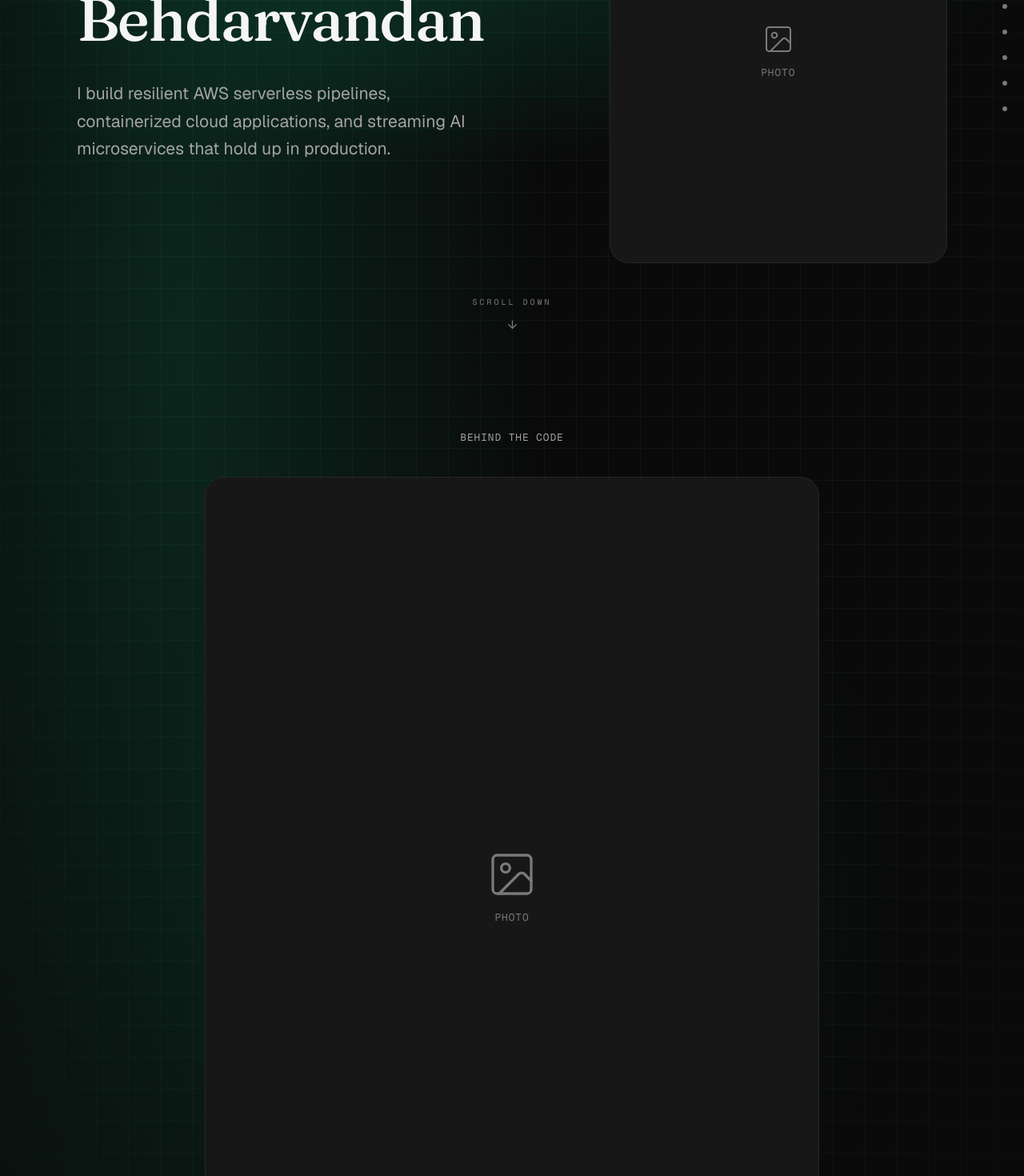
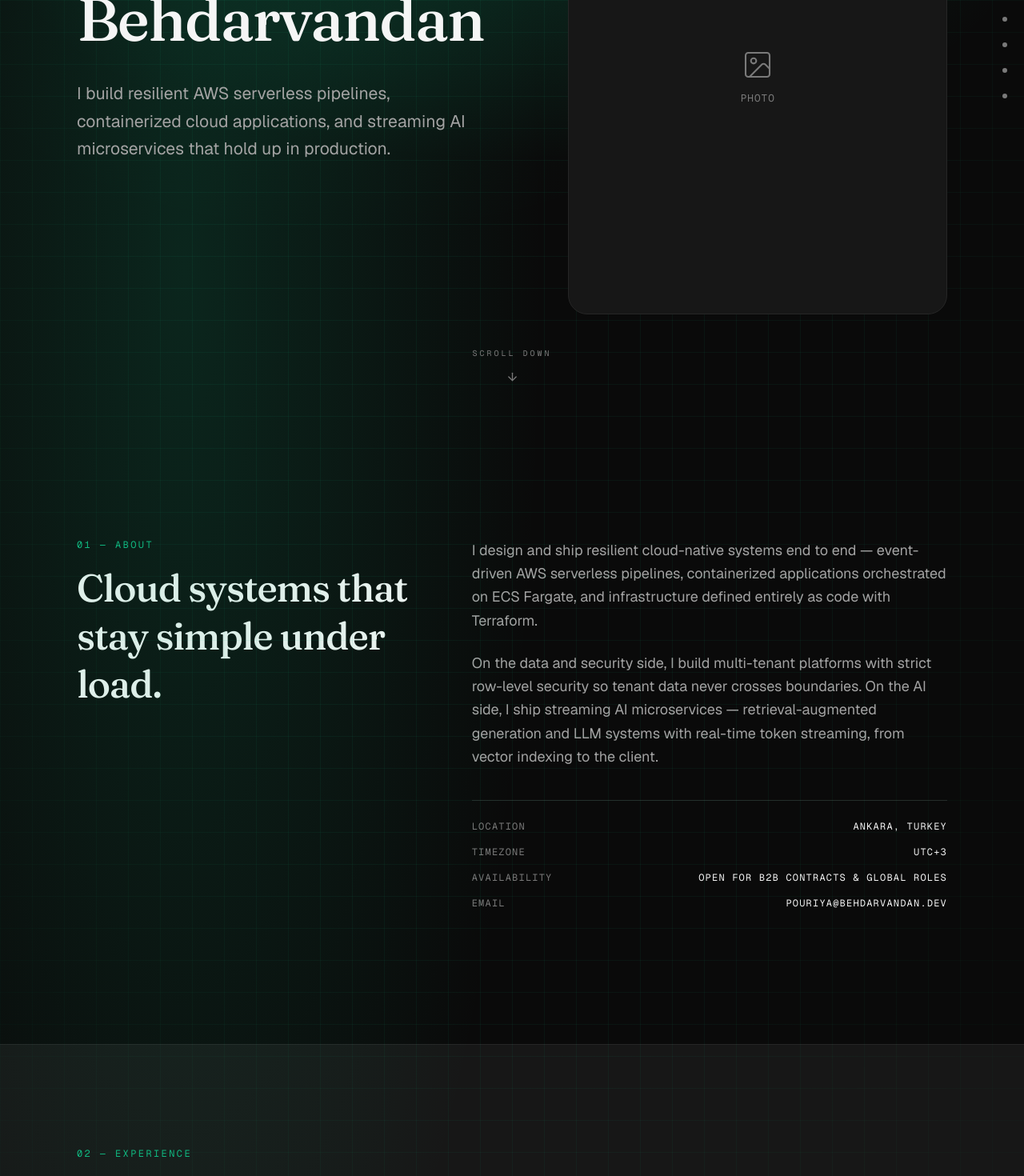
Before and after one commit to Behdarvandan/pouriya-portfolio, a Next.js app: page /en in a window 1280 px wide. Shown: the part 360-1830 px from the top of the page at 80% size. Built offline with nearby package versions, Linux system fonts and the light colour scheme.

Commit message:
refactor: remove photo reveal section, make all sections full-viewport height

```diff
--- a/src/app/[locale]/page.tsx
+++ b/src/app/[locale]/page.tsx
@@ -3,7 +3,6 @@ import { getTranslations, setRequestLocale } from "next-intl/server";
 import { Nav } from "@/components/nav";
 import { ScrollDots } from "@/components/scroll-dots";
 import { Hero } from "@/components/hero";
-import { PhotoReveal } from "@/components/photo-reveal";
 import { About } from "@/components/about";
 import { Experience } from "@/components/experience";
 import { Skills } from "@/components/skills";
@@ -50,7 +49,6 @@ export default async function Home({
       <ScrollDots />
       <main id="main-content" className="flex-1">
         <Hero />
-        <PhotoReveal />
         <About />
         <Experience />
         <Skills />
--- a/src/components/about.tsx
+++ b/src/components/about.tsx
@@ -11,7 +11,10 @@ export async function About() {
   const sectionT = await getTranslations("Sections.about");
 
   return (
-    <section id="about" className="scroll-mt-24 bg-canvas">
+    <section
+      id="about"
+      className="scroll-mt-24 flex min-h-screen flex-col justify-center bg-canvas"
+    >
       <RevealGroup
         as="div"
         className="shell grid gap-12 py-24 md:grid-cols-[0.9fr_1.2fr] md:py-32"
--- a/src/components/contact.tsx
+++ b/src/components/contact.tsx
@@ -23,7 +23,7 @@ export async function Contact() {
   return (
     <section
       id="contact"
-      className="scroll-mt-24 border-t border-edge bg-panel"
+      className="scroll-mt-24 flex min-h-screen flex-col justify-center border-t border-edge bg-panel"
     >
       <RevealGroup
         as="div"
--- a/src/components/experience.tsx
+++ b/src/components/experience.tsx
@@ -12,7 +12,7 @@ export async function Experience() {
   return (
     <section
       id="experience"
-      className="scroll-mt-24 border-t border-edge bg-panel"
+      className="scroll-mt-24 flex min-h-screen flex-col justify-center border-t border-edge bg-panel"
     >
       <div className="shell py-24 md:py-32">
         <SectionHeading
--- a/src/components/hero.tsx
+++ b/src/components/hero.tsx
@@ -30,7 +30,7 @@ export async function Hero() {
         aria-hidden="true"
       />
 
-      <HeroRevealGroup className="shell relative grid min-h-[calc(100vh-4rem)] grid-cols-1 items-center gap-12 py-24 pb-[10vh] sm:pb-[14vh] lg:grid-cols-[1.15fr_0.85fr] lg:items-stretch">
+      <HeroRevealGroup className="shell relative grid min-h-screen grid-cols-1 items-center gap-12 py-24 pb-[10vh] sm:pb-[14vh] lg:grid-cols-[1.15fr_0.85fr] lg:items-stretch">
         <div className="flex max-w-xl flex-col gap-6">
           <HeroRevealItem>
             {/* Icon-signature: the ssamilg.dev reference's mark above the
@@ -72,7 +72,7 @@ export async function Hero() {
         </HeroRevealItem>
 
         <HeroScrollIndicator
-          href="#photo-reveal"
+          href="#about"
           label={t("scrollDown")}
           className="absolute bottom-8 left-1/2 hidden -translate-x-1/2 md:flex"
         />
--- a/src/components/projects.tsx
+++ b/src/components/projects.tsx
@@ -9,7 +9,10 @@ export async function Projects() {
   const sectionT = await getTranslations("Sections.projects");
 
   return (
-    <section id="projects" className="scroll-mt-24 border-t border-edge">
+    <section
+      id="projects"
+      className="scroll-mt-24 flex min-h-screen flex-col justify-center border-t border-edge"
+    >
       <div className="shell py-24 md:py-32">
         <SectionHeading
           number="04"
--- a/src/components/scroll-dots.tsx
+++ b/src/components/scroll-dots.tsx
@@ -6,7 +6,6 @@ import { useTranslations } from "next-intl";
 
 const SECTION_IDS = [
   "top",
-  "photo-reveal",
   "about",
   "experience",
   "skills",
@@ -34,7 +33,6 @@ export function ScrollDots() {
   const [activeId, setActiveId] = useState<SectionId>("top");
 
   const tNav = useTranslations("Nav");
-  const tPhoto = useTranslations("PhotoReveal");
   const tAbout = useTranslations("Sections.about");
   const tExperience = useTranslations("Sections.experience");
   const tSkills = useTranslations("Sections.skills");
@@ -43,7 +41,6 @@ export function ScrollDots() {
 
   const labels: Record<SectionId, string> = {
     top: tNav("home"),
-    "photo-reveal": tPhoto("eyebrow"),
     about: tAbout("label"),
     experience: tExperience("label"),
     skills: tSkills("label"),
--- a/src/components/skills.tsx
+++ b/src/components/skills.tsx
@@ -12,7 +12,7 @@ export async function Skills() {
   return (
     <section
       id="skills"
-      className="scroll-mt-24 border-t border-edge bg-canvas"
+      className="scroll-mt-24 flex min-h-screen flex-col justify-center border-t border-edge bg-canvas"
     >
       <div className="shell py-24 md:py-32">
         <SectionHeading
```
